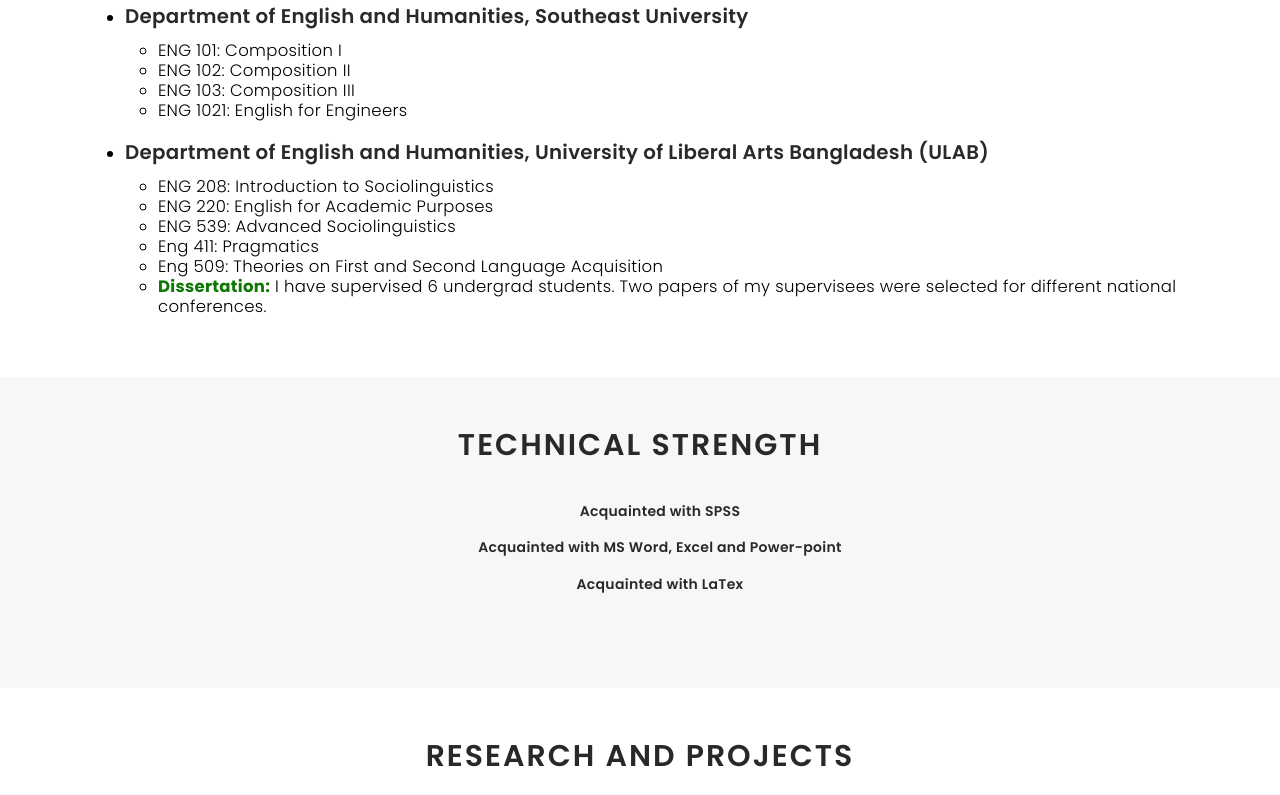
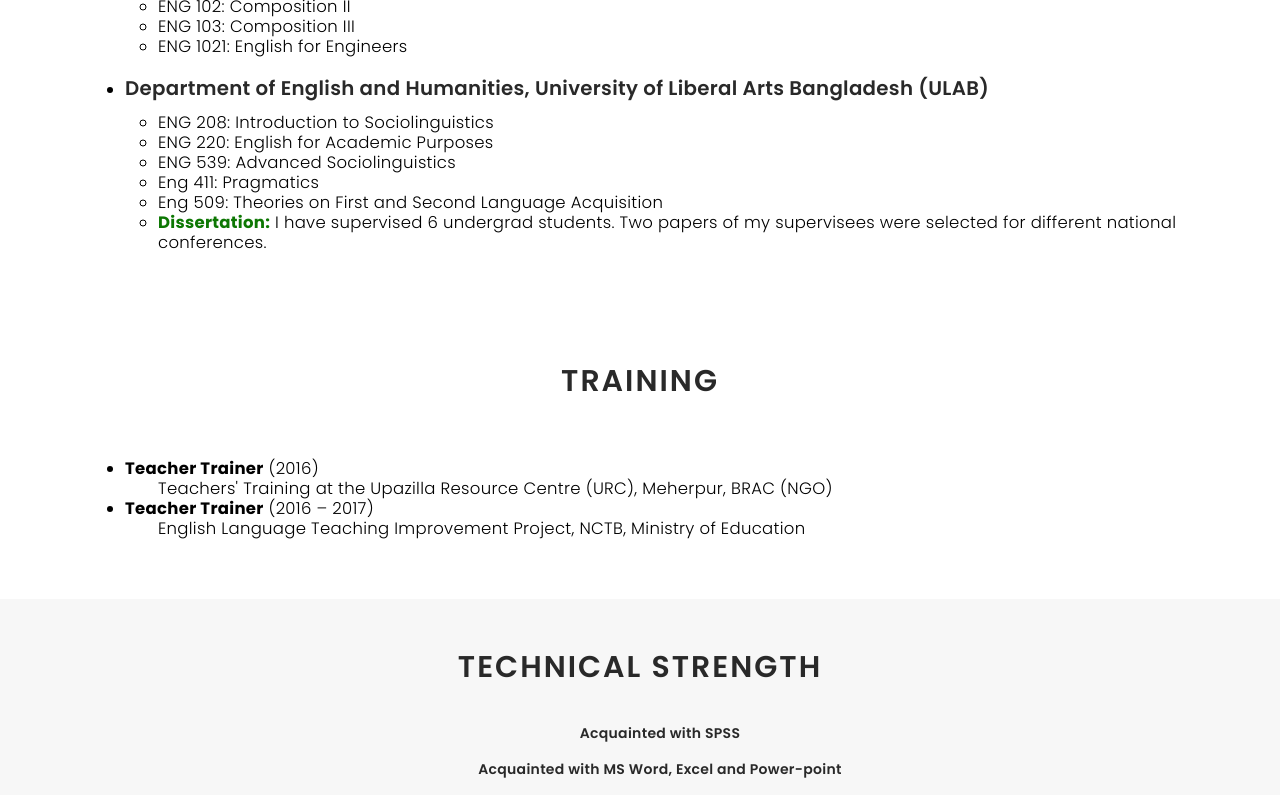
Before and after one commit to Tasmi08/MySite, a plain HTML site: page index.html in a window 1280 px wide. Shown: the part 2693-3488 px from the top of the page. Drawn offline with nearby package versions, Linux system fonts and the light colour scheme; files whose address does not match are found by name; a web font is replaced by a local one.

Commit message:
Update index.html

```diff
--- a/index.html
+++ b/index.html
@@ -57,6 +57,7 @@
           <!-- Background e about ar Education-->
           <!--<li><a href="#journal" class="smoothScroll">Technical Strength</a></li>-->
           <li><a href="#teachingexperience" class="smoothScroll">Teaching Experience</a></li>
+          <li><a href="#training" class="smoothScroll">Training</a></li>
 
           <li><a href="#technical" class="smoothScroll">Technical Strength</a></li>
             <li><a href="#journal" class="smoothScroll">Research and Projects</a></li>
@@ -107,17 +108,17 @@
         <div class="col-lg-7">
           <div class="about-descr">
             <p class="p-heading" style="color: black;">
-             About
+             About Me
             </p>
             <p class="separator" style="color: black;">
-              I am a hard-working and ambitious young professional, experienced in teaching rhetoric and composition, sociolinguistics and research techniques. I am a researcher who thrives under pressure, and I am currently involved in multiple projects besides teaching. I want to pursue PhD in  Linguistics and TESOL to continue my academic endeavours. My vision is to conduct linguistic research and apply knowledge of language acquisition to explore the social and linguistic aspects of Bangla language and Bangladesh.</p>
+              I am a hard-working and ambitious young professional, experienced in teaching rhetoric and composition, sociolinguistics and research techniques. I am a researcher who thrives under pressure, and I am currently involved in multiple projects besides teaching. I want to pursue PhD in Education to continue my academic endeavours.</p>
             <br>
            <strong><b style="color: black;">Research Interest</b></strong>
            <br>
               <span style="color: black;">
 
 
-                Language Variation and Change, Politeness, Translanguage, First and Second Language Acquisition, Interlanguage, Learner Autonomy, Vocabulary Acquisition and Retention
+                Non-native Student and Teacher Interaction, Quality Education in Minority and Ethnic Community, Education Policy, Translanguage, First and Second Language Acquisition, Interlanguage, Learner Autonomy, Vocabulary Acquisition and Retention, Material Development and Syllabus Designing
 
 
           </span>
@@ -372,6 +373,126 @@ Eng 509: Theories on First and Second Language Acquisition
 </div>
 </div>
 <!--teaching Experience Stops-->
+<!--training starts-->
+<div id="training" class="text-left paddsection">
+  <div class="container">
+    <div class="section-title text-center">
+      <h2 style="font-size: 2em;"><!--<i class="fas fa-graduation-cap"></i> -->Training</h2>
+    </div>
+  </div>
+
+  <div class="container">
+    <div class="journal-block">
+     <!-- <div class="taught"><h4 style="color: black;font-size: 1.5em;"></h4></div>-->
+      <div style="font-size: 110%;">
+      <div class="row">
+        <div class="col-lg-12 col-md-12">
+          <div class="journal-info">
+            <div class="journal-txt">
+              <div class="texp">
+              <ul style="color: black;">
+                <br>
+                <li>
+                 <strong> <b>Teacher Trainer</b> </strong> (2016)
+                  <li style="margin: 0px 0px 0px 0px;margin-left:2em; list-style-type: none; color: black;">
+                   Teachers' Training at the Upazilla Resource Centre (URC), Meherpur, BRAC (NGO)
+               </li>
+               </li>
+               <li>
+               <strong> <b>Teacher Trainer</b> </strong>  (2016 – 2017)
+               <li style="margin: 0px 0px 0px 0px;margin-left:2em; list-style-type: none; color: black;">
+                English Language Teaching Improvement Project, NCTB, Ministry of Education
+            </li>
+            </li>
+            <!--<li>
+            <strong> <b>Foreign Language Instructor</b> </strong> (2018: May-August)
+                  <li style="margin: 0px 0px 0px 0px;margin-left:2em; list-style-type: none; color: black;">
+                    Brighton Language College, UK
+               </li>
+              </li>
+              <li>
+               <strong> <b> Lecturer </b> </strong> (Part-time – 2017: Spring-Summer)
+                  <li style="margin: 0px 0px 0px 0px;margin-left:2em; list-style-type: none; color: black;">
+                    College Of Fashion Technology & Management (CFTM)
+               </li>
+
+              </li>
+              <li>
+               <strong> <b>Teacher</b> </strong> (May 2016 – August 2017)
+               <li style="margin: 0px 0px 0px 0px;margin-left:2em; list-style-type: none; color: black;">
+                Yale International School, Dhaka, Bangladesh
+            </li>
+
+       </li>-->
+
+</ul>
+            </div>
+            </div>
+            </div>
+          </div>
+        </div>
+      </div>
+    </div>
+    <!--  <div class="taught"><h4 style="color: black;font-size: 1.5em;">Courses Taught</h4></div>
+      <div style="font-size: 110%;">
+      <div class="row">
+        <div class="col-lg-12 col-md-12">
+          <div class="journal-info">
+            <div class="journal-txt">
+              <div class="texp">
+              <ul style="color: black;">
+                <br>
+                <li>
+                  <h4 style="font-size: 1.2em;">Department of English and Humanities, Southeast University </h4>
+                  <li style="margin: 12px 0px 0px 0px;margin-left:2em; list-style-type: circle; color: black;">
+                    ENG 101: Composition I
+               </li>
+               <li style="margin: 0px 0px 0px 0px;margin-left:2em; list-style-type: circle;">
+                ENG 102: Composition II
+           </li>
+           <li style="margin: 0px 0px 0px 0px;margin-left:2em; list-style-type: circle;">
+            ENG 103: Composition III
+       </li>
+           <li style="margin: 0px 0px 0px 0px;margin-left:2em; list-style-type: circle;">
+            ENG 1021: English for Engineers
+       </li>
+       </li>
+       <br>
+       <li>
+        <h4 style="font-size: 1.2em;">Department of English and Humanities, University of Liberal Arts Bangladesh (ULAB)  </h4>
+        <li style="margin: 12px 0px 0px 0px;margin-left:2em; list-style-type: circle; color: black;">
+          ENG 208: Introduction to Sociolinguistics
+     </li>
+     <li style="margin: 0px 0px 0px 0px;margin-left:2em; list-style-type: circle;">
+      ENG 220: English for Academic Purposes
+ </li>
+ <li style="margin: 0px 0px 0px 0px;margin-left:2em; list-style-type: circle;">
+  ENG 539: Advanced Sociolinguistics
+</li>
+ <li style="margin: 0px 0px 0px 0px;margin-left:2em; list-style-type: circle;">
+  Eng 411: Pragmatics
+
+</li>
+<li style="margin: 0px 0px 0px 0px;margin-left:2em; list-style-type: circle;">
+
+Eng 509: Theories on First and Second Language Acquisition
+</li>
+<li style="margin: 0px 0px 0px 0px;margin-left:2em; list-style-type: circle;">
+  <span style="color: rgb(13, 119, 3);font-weight: bold;">Dissertation:</span> I have supervised 6 undergrad students. Two papers of my supervisees were selected for different national conferences.
+</li>
+</ul>
+            </div>
+            </div>
+            </div>
+          </div>
+        </div>
+      </div>
+    </div>-->
+  </div>
+</div>
+</div>
+<!--training Stops-->
+
 
 
 <!--technical strength strats-->
```
